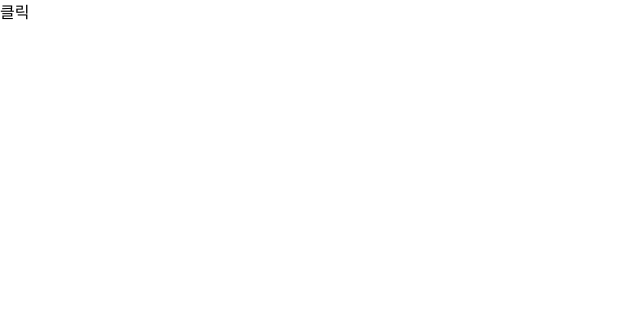
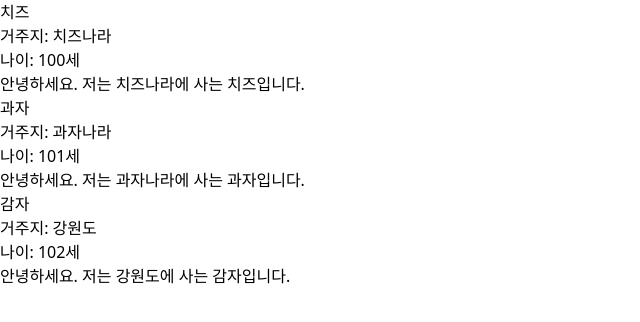
Before and after one commit to sshkim1013/SeSAC, a React (Vite) app in the folder react/my-react-app/: page / in a window 1280 px wide. Shown: the top 322 px of the page, without its empty margins (0-640 px from the left). Built offline with nearby package versions, Linux system fonts and the light colour scheme.

Commit message:
0930 child-props 학습

```diff
--- a/react/my-react-app/src/App.jsx
+++ b/react/my-react-app/src/App.jsx
@@ -1,11 +1,11 @@
 import React from "react";
 
-import CardContainer from "./components/PropsFunction/CardContainer";
+import Parent from "./components/PropsChildren/Parent";
 
 export default function App() {
   return (
     <div>
-      <CardContainer></CardContainer>
+      <Parent></Parent>
     </div>
   );
 }
--- /dev/null
+++ b/react/my-react-app/src/components/PropsChildren/Child.jsx
@@ -0,0 +1,6 @@
+import React from "react";
+
+// const { children } = props
+export default function Child({ children }) {
+  return <div>{children}</div>;
+}
--- /dev/null
+++ b/react/my-react-app/src/components/PropsChildren/Parent.jsx
@@ -0,0 +1,34 @@
+import React from "react";
+
+import Child from "./Child";
+
+export default function Parent() {
+  return (
+    <div>
+      <Child>
+        <div>
+          <h2>치즈</h2>
+          <h3>거주지: 치즈나라</h3>
+          <h3>나이: 100세</h3>
+          <p>안녕하세요. 저는 치즈나라에 사는 치즈입니다.</p>
+        </div>
+      </Child>
+      <Child>
+        <div>
+          <h2>과자</h2>
+          <h3>거주지: 과자나라</h3>
+          <h3>나이: 101세</h3>
+          <p>안녕하세요. 저는 과자나라에 사는 과자입니다.</p>
+        </div>
+      </Child>
+      <Child>
+        <div>
+          <h2>감자</h2>
+          <h3>거주지: 강원도</h3>
+          <h3>나이: 102세</h3>
+          <p>안녕하세요. 저는 강원도에 사는 감자입니다.</p>
+        </div>
+      </Child>
+    </div>
+  );
+}
```
